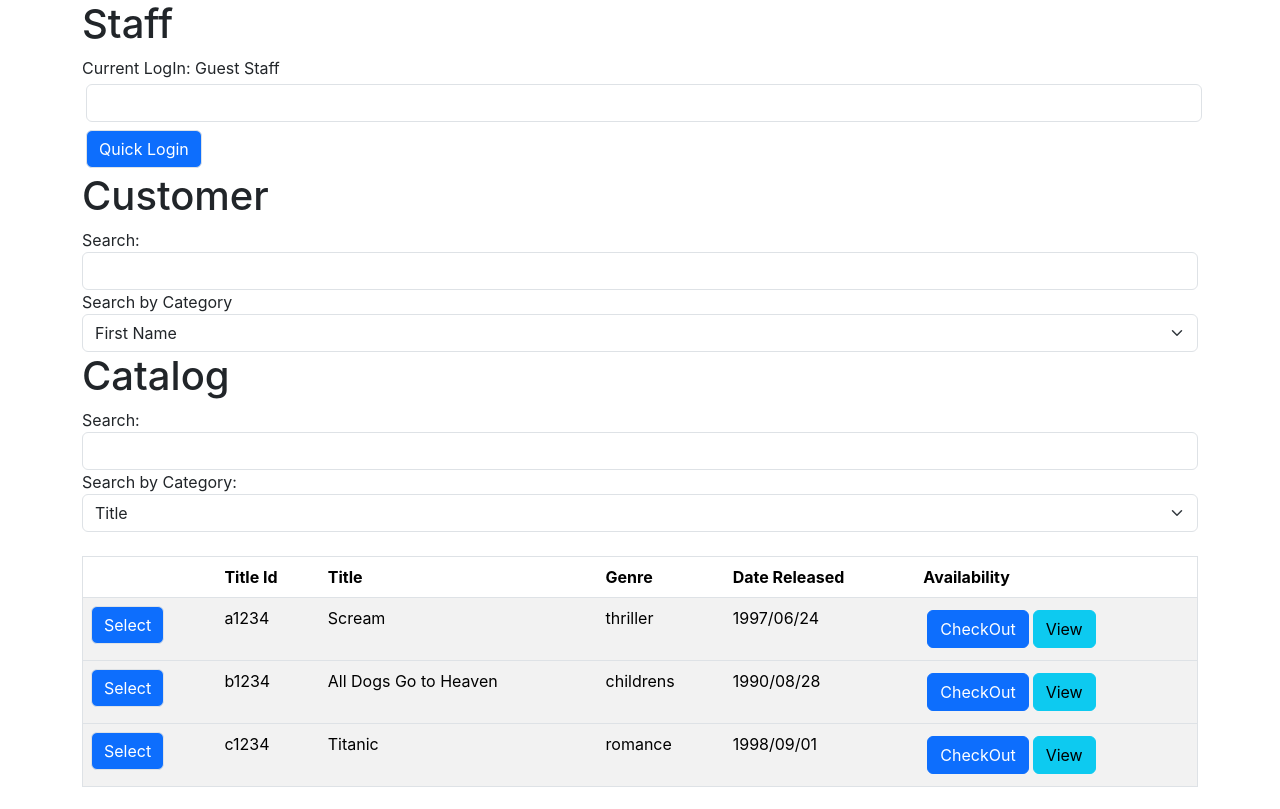
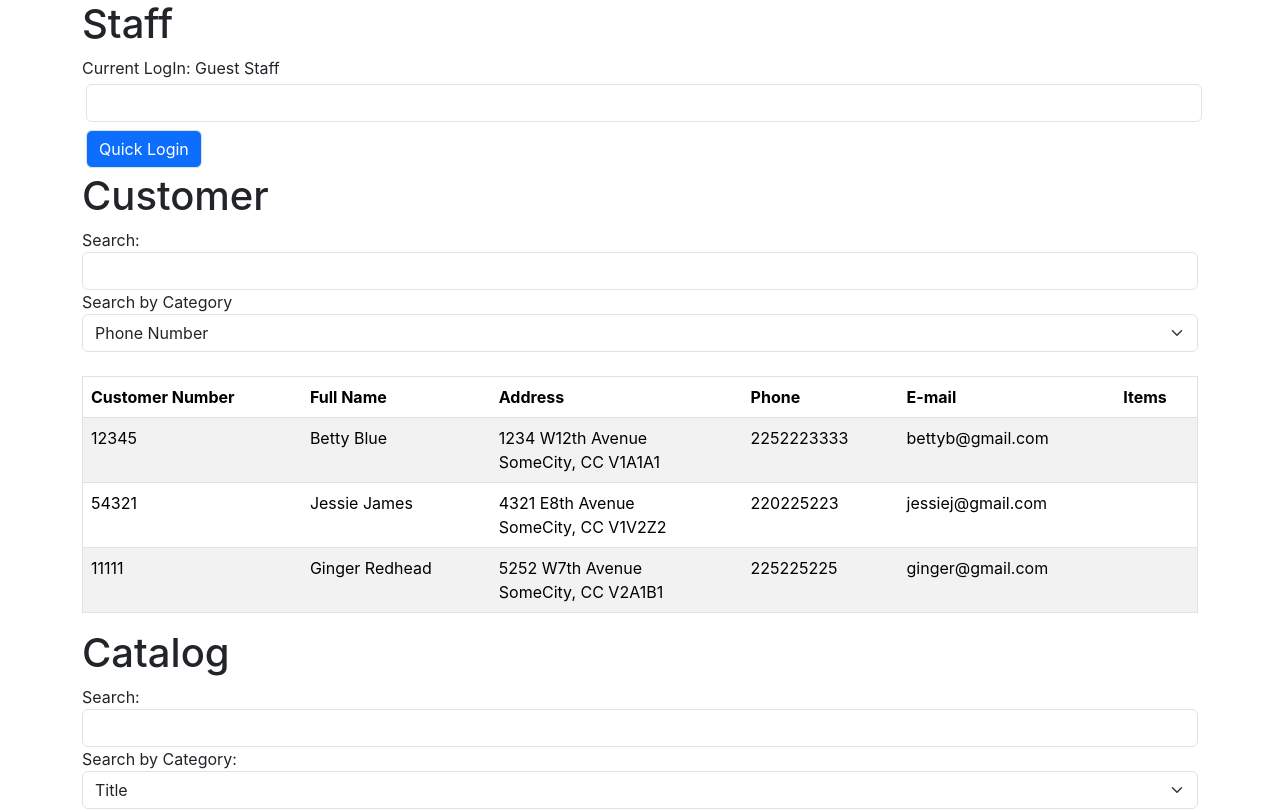
Before and after one commit to arnoprincestonpan/react-rental-store, a React (Create React App) app: page / in a window 1280 px wide. Shown: the top 809 px of the page. Built offline with nearby package versions, Linux system fonts and the light colour scheme.

Commit message:
corrected key in catalogItems and added table back to customers

```diff
--- a/src/data/customer.json
+++ b/src/data/customer.json
@@ -6,6 +6,8 @@
         "customerAddress" : {
             "streetNumber" : "1234",
             "streetName" : "W12th Avenue",
+            "city": "SomeCity",
+            "province" : "CC",
             "postalCode" : "V1A1A1"
         },
         "customerContact" : {
@@ -28,6 +30,8 @@
         "customerAddress" : {
             "streetNumber" : "4321",
             "streetName" : "E8th Avenue",
+            "city": "SomeCity",
+            "province" : "CC",
             "postalCode" : "V1V2Z2"
         },
         "customerContact" : {
@@ -50,6 +54,8 @@
         "customerAddress" : {
             "streetNumber" : "5252",
             "streetName" : "W7th Avenue",
+            "city": "SomeCity",
+            "province" : "CC",
             "postalCode" : "V2A1B1"
         },
         "customerContact" : {
--- a/src/pages/Catalog.js
+++ b/src/pages/Catalog.js
@@ -22,8 +22,7 @@ function Catalog() {
   }, [searchTerm, categorySelect]);
 
   const catalogDataItems = catalogData.map((items) =>
-    <tbody key={items.titleId}>
-      <tr className={items.titleId === selectedItem.titleId? "table-warning" : ""}>
+      <tr key={items.titleId} className={items.titleId === selectedItem.titleId? "table-warning" : ""}>
         <td><button className="btn btn-primary border" onClick={() => setSelectedItem(items)}>Select</button></td>
         <td>{items.titleId}</td>
         <td>{items.title}</td>
@@ -61,7 +60,6 @@ function Catalog() {
           }
         </td>
       </tr>
-    </tbody>
   )
 
   return (
@@ -97,7 +95,9 @@ function Catalog() {
             <th>Availability</th>
           </tr>
         </thead>
-        {catalogDataItems}
+        <tbody>
+          {catalogDataItems}
+        </tbody>
       </table>
       <div>
        <h1>Debugging Area</h1>
--- a/src/pages/Customer.js
+++ b/src/pages/Customer.js
@@ -4,8 +4,20 @@ import customerJson from "../data/customer.json"
 function Customer() {
   const [customerData, setCustomerData] = useState(customerJson)
   const [selectedCustomer, setSelectedCustomer] = useState("")
-  const [selectedCustomerCategory, setSelectedCustomerCategory] = useState("firstName")
+  const [selectedCustomerCategory, setSelectedCustomerCategory] = useState("customerContact.phone")
   const [showCustomerInformation, setShowCustomerInformation] = useState()
+
+  const customersItems = customerData.map((items) =>
+    <tr key={items.customerNumber}>
+      <td>{items.customerNumber}</td>
+      <td>{items.customerFirstName} {items.customerLastName}</td>
+      <td>{items.customerAddress.streetNumber} {items.customerAddress.streetName} <br/> {items.customerAddress.city}, {items.customerAddress.province} {items.customerAddress.postalCode}</td>
+      <td>{items.customerContact.phone}</td>
+      <td>{items.customerContact.email}</td>
+      <td>
+      </td>
+    </tr>
+  )
 
   return (
     <div className="container">
@@ -14,9 +26,28 @@ function Customer() {
       <input className="form-control" type="text" name="customer-search" id="customer-search" />
       <label className="form-check-label" htmlFor="customer-search-category">Search by Category</label>
       <select className="form-select" name="customer-search-category" id="customer-search-category">
-        <option value="firstName" selected>First Name</option>
+        <option value="customerContact.phone" selected>Phone Number</option>
+        <option value="customerContact.email">Email</option>
+        <option value="firstName">First Name</option>
         <option value="lastName">Last Name</option>
+        <option value="customerNumber">Customer Number</option>
       </select>
+      <br/>
+      <table className="table table-striped border">
+        <thead>
+          <tr>
+            <th>Customer Number</th>
+            <th>Full Name</th>
+            <th>Address</th>
+            <th>Phone</th>
+            <th>E-mail</th>
+            <th>Items</th>
+          </tr>
+        </thead>
+        <tbody>
+          { customersItems }
+        </tbody>
+      </table>
     </div>
   )
 }
```
